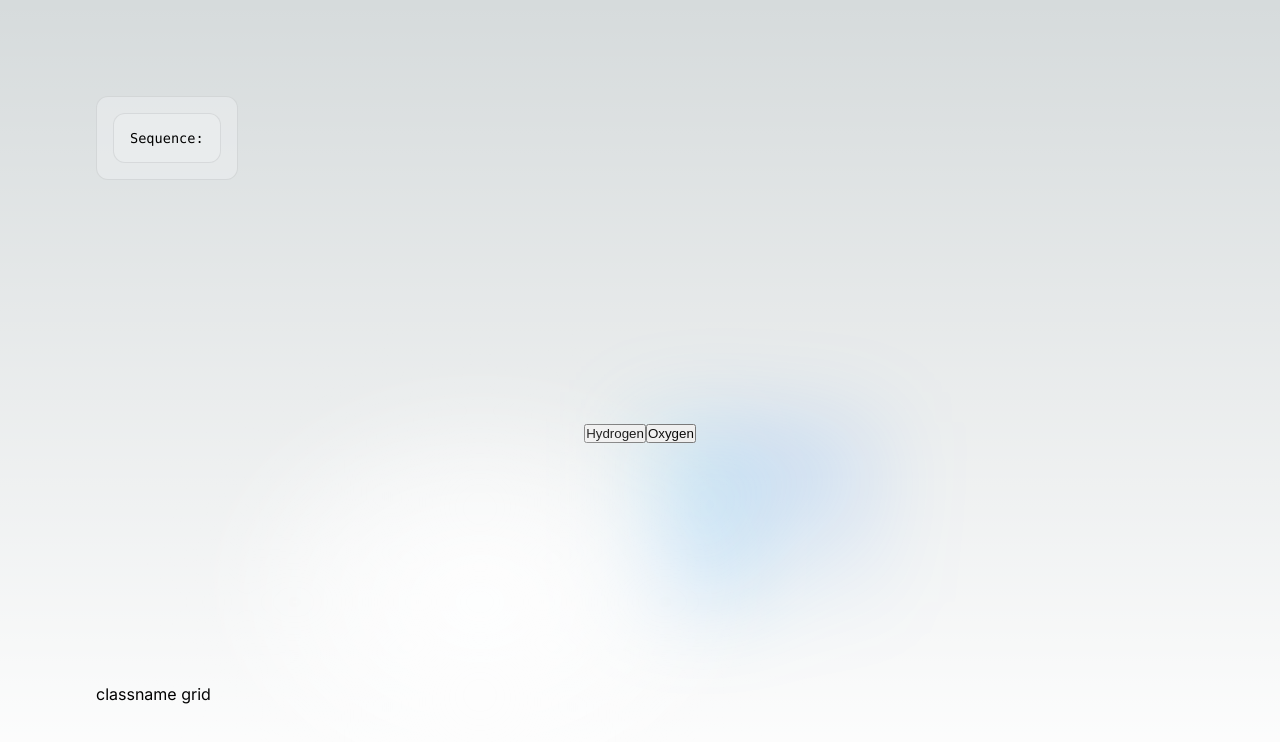
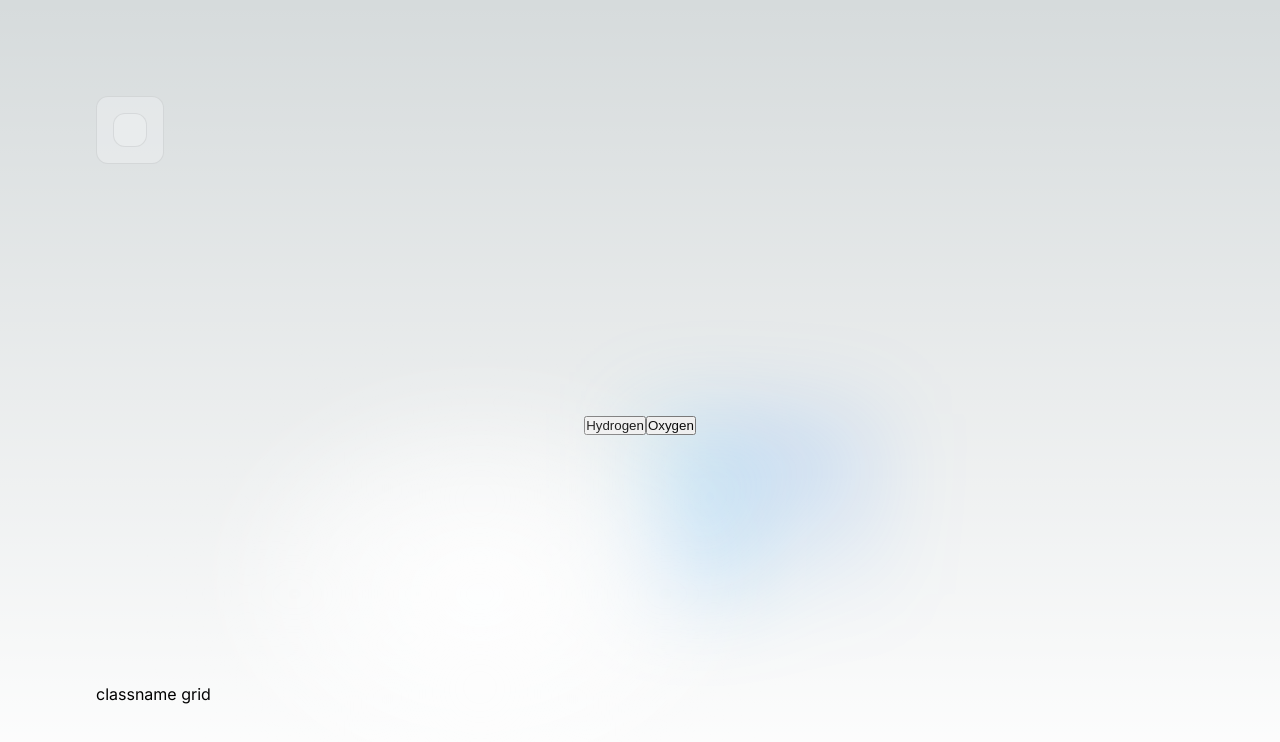
Before and after one commit to ExceptionHandlersUOA/SpaceshipCrewGame, a Next.js app: page /chemist in a window 1280 px wide. Shown: the top 742 px of the page. Built offline with nearby package versions, Linux system fonts and the light colour scheme.

Commit message:
Implement main functionality for sequence input, printing "correct sequence" if the full correct sequence has been inputted, and clears the sequence if a wrong element has been inputted.

```diff
--- a/app/chemist/page.tsx
+++ b/app/chemist/page.tsx
@@ -4,11 +4,19 @@ import { useState } from 'react';
 import { ElementTube } from '../ui/chemist/elementTube';
 import './page.css';
 
-export default function Page() {
-    const [sequence, setSequence] = useState("Sequence: ");
+export default function Page({ correctSequence }: { correctSequence: string }) {
+    const temporaryCorrectSequence = "HOHOHO"; // replace with correctSequence
+    const [sequence, setSequence] = useState("");
 
     const handleButtonClick = (element: string) => {
-        setSequence(sequence + element);
+        if (temporaryCorrectSequence === sequence + element) {
+            // Increase fuel/electricity
+            setSequence(sequence + element + " (correct sequence!)");
+        } else if (temporaryCorrectSequence.startsWith(sequence + element)) {
+            setSequence(sequence + element);
+        } else {
+            setSequence("");
+        }
     };
 
     return (
```
